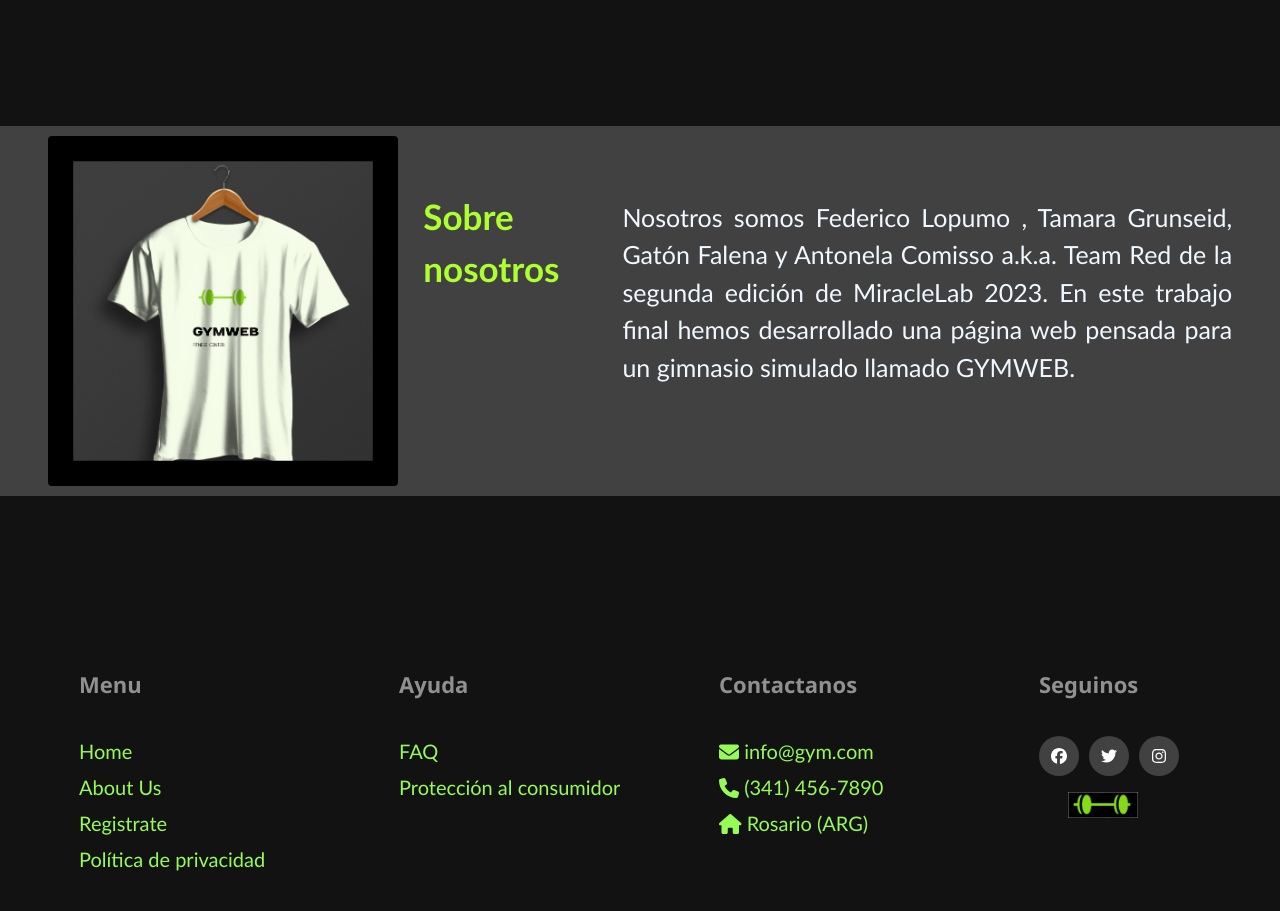
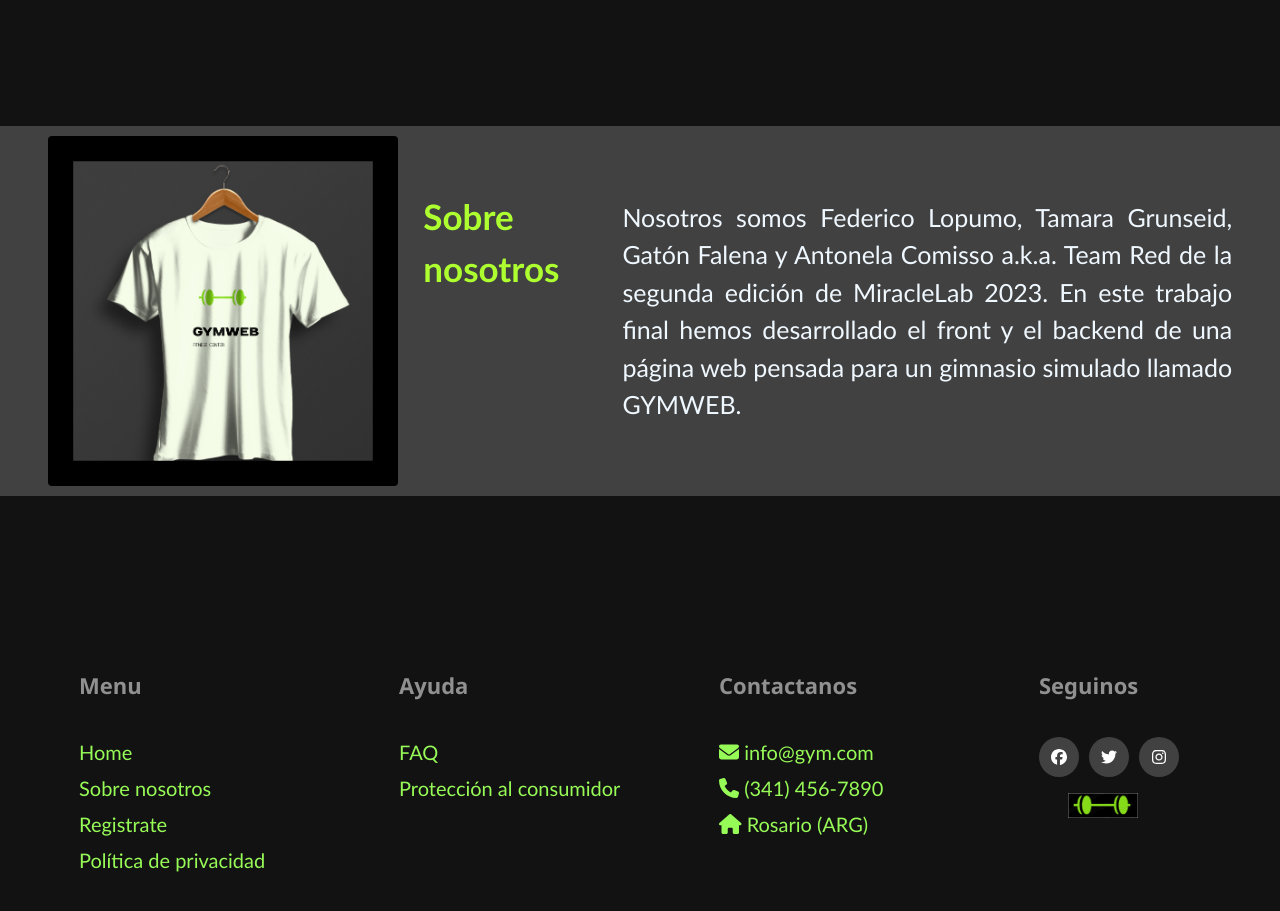
Before and after one commit to labmiracle/team-red, a React (Vite) app in the folder gymWeb/: page / in a window 1280 px wide. Shown: the part 1287-2198 px from the top of the page. Built offline with nearby package versions, Linux system fonts and the light colour scheme.

Commit message:
fkJJtMGp added the MerchSlider components, images_merch folder with content, linked Sobre nosotros on the footer to the section

```diff
--- a/gymWeb/src/components/Footer/Footer.tsx
+++ b/gymWeb/src/components/Footer/Footer.tsx
@@ -14,6 +14,13 @@ import {
 } from '@fortawesome/free-solid-svg-icons';
 
 export default function Footer() {
+    const handleClick = () => {
+        window.scrollTo({
+            top: 1300,
+            behavior: 'smooth',
+        });
+    };
+
     return (
         <footer className={styles.footer}>
             <div className={styles.container}>
@@ -27,8 +34,8 @@ export default function Footer() {
                                 </a>
                             </li>
                             <li>
-                                <a className={styles.a}>
-                                    <Link to='/#about-us'>About Us</Link>
+                                <a onClick={handleClick} className={styles.a}>
+                                    Sobre nosotros
                                 </a>
                             </li>
                             <li>
--- a/gymWeb/src/components/MerchSlider/MerchSlider.tsx
+++ b/gymWeb/src/components/MerchSlider/MerchSlider.tsx
@@ -20,7 +20,7 @@ const MerchSlider: React.FC<SliderProps> = ({ images }) => {
     }, [images.length]);
 
     return (
-        <div id='sobreNosotros' className={styles.slidercontainer}>
+        <section id='sobreNosotros' className={styles.slidercontainer}>
             <img
                 className={styles.sliderimage}
                 src={images[currentIndex]}
@@ -28,12 +28,13 @@ const MerchSlider: React.FC<SliderProps> = ({ images }) => {
             />
             <h2 className={styles.h2}>Sobre nosotros</h2>
             <p className={styles.text}>
-                Nosotros somos Federico Lopumo , Tamara Grunseid, Gatón Falena y
+                Nosotros somos Federico Lopumo, Tamara Grunseid, Gatón Falena y
                 Antonela Comisso a.k.a. Team Red de la segunda edición de
-                MiracleLab 2023. En este trabajo final hemos desarrollado una
-                página web pensada para un gimnasio simulado llamado GYMWEB.{' '}
+                MiracleLab 2023. En este trabajo final hemos desarrollado el
+                front y el backend de una página web pensada para un gimnasio
+                simulado llamado GYMWEB.{' '}
             </p>
-        </div>
+        </section>
     );
 };
 
```
